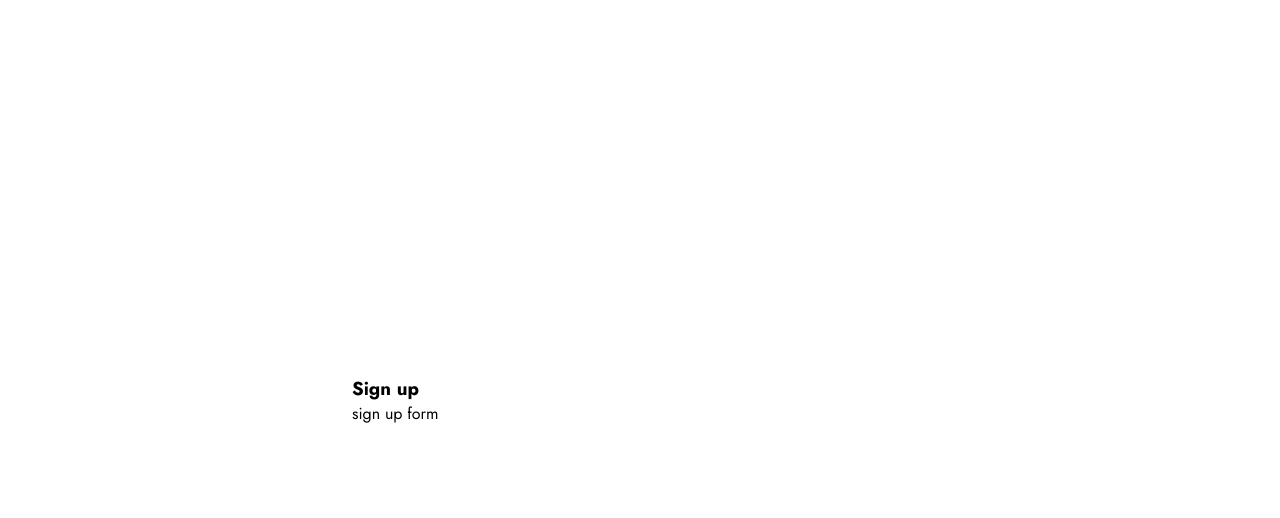
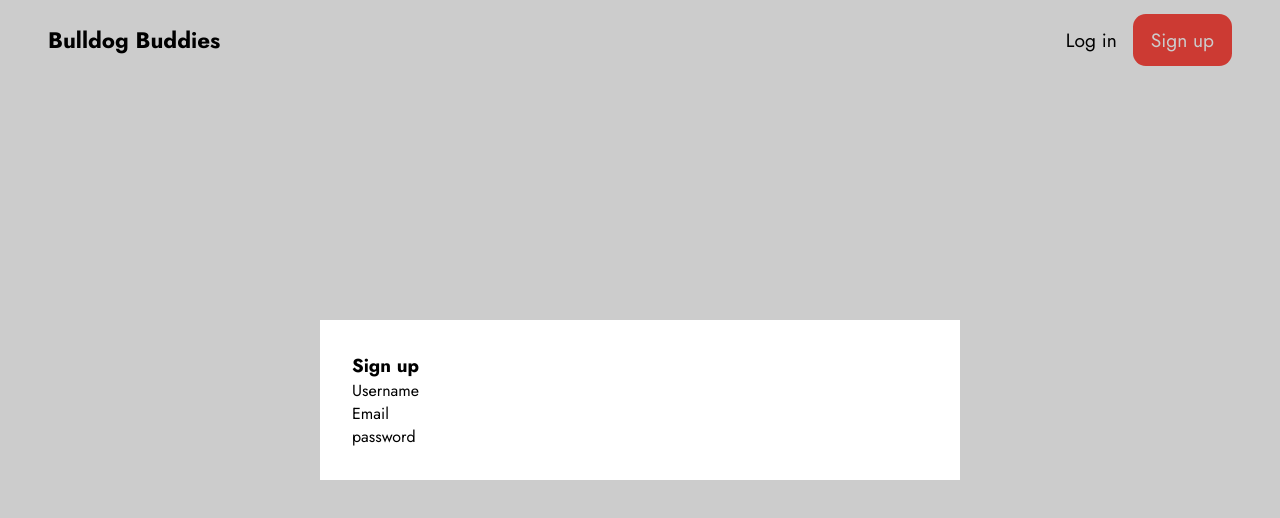
Before and after one commit to rishivandhan/BullDogBuddies, a React (Create React App) app in the folder bulldog-buddies/: page / in a window 1280 px wide. Both pictures are taken after a click on the button "Sign up". Shown: the top 518 px of the page. Built offline with nearby package versions, Linux system fonts and the light colour scheme; a web font is replaced by a local one.

Commit message:
toni updates

```diff
--- a/bulldog-buddies/src/App.js
+++ b/bulldog-buddies/src/App.js
@@ -1,6 +1,6 @@
-import React from 'react';
-import Navbar from './components/navBar';
-import './App.css';
+import React from 'react'
+import Navbar from './components/Navbar'
+import './App.css'
 
 function App() {
   return (
--- a/bulldog-buddies/src/components/Signup.css
+++ b/bulldog-buddies/src/components/Signup.css
@@ -4,7 +4,7 @@
     left: 0;
     width: 100%;
     height: 100vh;
-    background-color: white;
+    background-color: rgba(0, 0, 0, 0.2);
     display: flex;
     justify-content: center;
     align-items: center;
@@ -16,7 +16,7 @@
     max-width: 640px;
     background-color: #FFF;
 }
-.pop-inner {
+.pop-inner{
     position: absolute;
     top: 16px;
     right: 16px;
--- a/bulldog-buddies/src/components/Signup.js
+++ b/bulldog-buddies/src/components/Signup.js
@@ -1,5 +1,5 @@
-import React from 'react';
-import { FaBars } from "react-icons/fa";
+import React from 'react'
+import { FaBars, FaTimes } from "react-icons/fa"
 import './Signup.css'
 
 function Signup(props) {
@@ -7,12 +7,15 @@ function Signup(props) {
         <div className="signup">
             <div className="signup-inner">
                 <button className="nav-btn nav-close">
-                    <FaBars />
+                    <FaTimes />
                 </button>
                 { props.children }
             </div>
+            <button className="nav-btn nav-close">
+                <FaBars />
+            </button>
         </div>
     ) : "";
 }
 
-export default Signup
+export default Signup;
--- a/bulldog-buddies/src/components/navBar.js
+++ b/bulldog-buddies/src/components/navBar.js
@@ -1,16 +1,15 @@
-import { FaBars, FaTimes } from "react-icons/fa";
-import { useRef } from "react";
-import { useState } from "react";
-import "./navBar.css";
-import Signup from "./Signup";
+import { FaBars, FaTimes } from 'react-icons/fa'
+import { useState, useRef } from 'react'
+import Signup from './Signup'
+import './Navbar.css'
 
 function Navbar() {
   const navRef = useRef();
   const showNavbar = () => {
     navRef.current.classList.toggle("responsive_nav");
   };
+  const [signupPopup, setButtonPopup] = useState(false);
 
-  const [signupPopup, setButtonPopup] = useState(false);
   return (
     <header>
       <h3>
@@ -23,7 +22,9 @@ function Navbar() {
         </button>
         <Signup trigger={signupPopup} setTrigger={setButtonPopup}>
           <h3>Sign up</h3>
-          <p>sign up form</p>
+          <p>Username</p>
+          <p>Email</p>
+          <p>password</p>
         </Signup>
         <button className="nav-btn nav-close" onClick={showNavbar}>
           <FaTimes />
```
